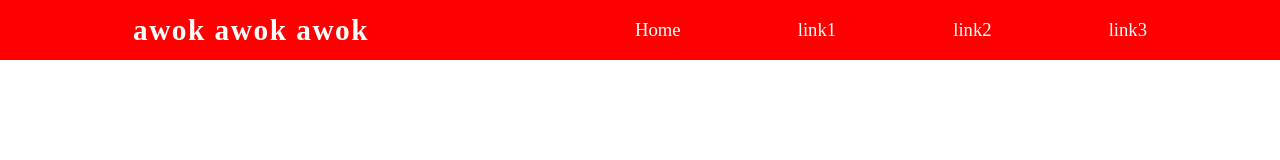
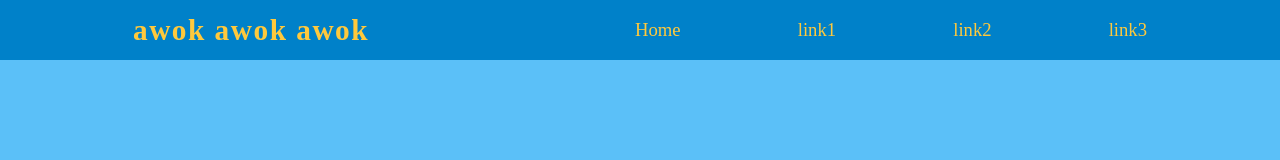
Before and after one commit to Azda27/Azda-tes, a plain HTML site: page index.html in a window 1280 px wide. Drawn offline with Linux system fonts and the light colour scheme.

Commit message:
color change

```diff
--- a/style.css
+++ b/style.css
@@ -5,15 +5,16 @@
 }
 body{
 	overflow-y: hidden;
+	background-color: #5BC0F8;
 }
 
 /*nav bar*/
 
 nav{
 	display: flex;
-	background-color: rgb(255, 0, 0);
+	background-color: #0081C9;
 	justify-content: space-around;
-	color: white;
+	color: #FFC93C;
 	height: 60px;
 	align-items: center;
 	position: fixed;
@@ -35,7 +36,7 @@ nav ul{
 }
 
 nav ul li a{
-	color: rgb(255, 255, 255);
+	color: #FFC93C;
 	text-decoration: none;
 	font-size: 14pt;
 }
@@ -72,7 +73,7 @@ nav ul li a:hover{
 	height: 3px;
 	background-color: rgb(206, 206, 206);
 	border-radius: 3px;
-	transition: all 0.5s;
+	transition: all 0.4s;
 
 }
 
```
